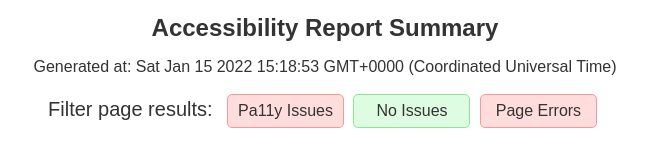
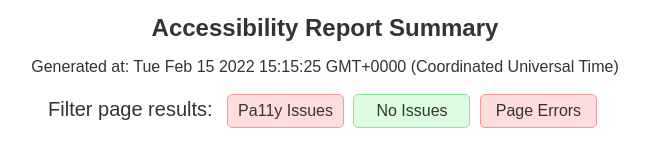
Before and after one commit to dmundra/civicactions-homesite-a11y, a website: page pa11y_report/index.html in a window 1280 px wide. Shown: the full height of the page, 315-964 px from the left. Drawn offline with Linux system fonts and the light colour scheme.

Commit message:
Commit from GitHub Actions (pa11y tests)

```diff
--- a/pa11y_report/index.html
+++ b/pa11y_report/index.html
@@ -139,7 +139,7 @@
 <body>
 	<main>
 		<h1>Accessibility Report Summary</h1>
-		<p>Generated at: Sat Jan 15 2022 15:18:53 GMT+0000 (Coordinated Universal Time)</p>
+		<p>Generated at: Tue Feb 15 2022 15:15:25 GMT+0000 (Coordinated Universal Time)</p>
 		<div class="filter">
 			<span class="label">Filter page results: </span>
 			<span id="pa11yIssues" class="button" title="Pa11y analyzed page and found issues">Pa11y Issues</span>
```
